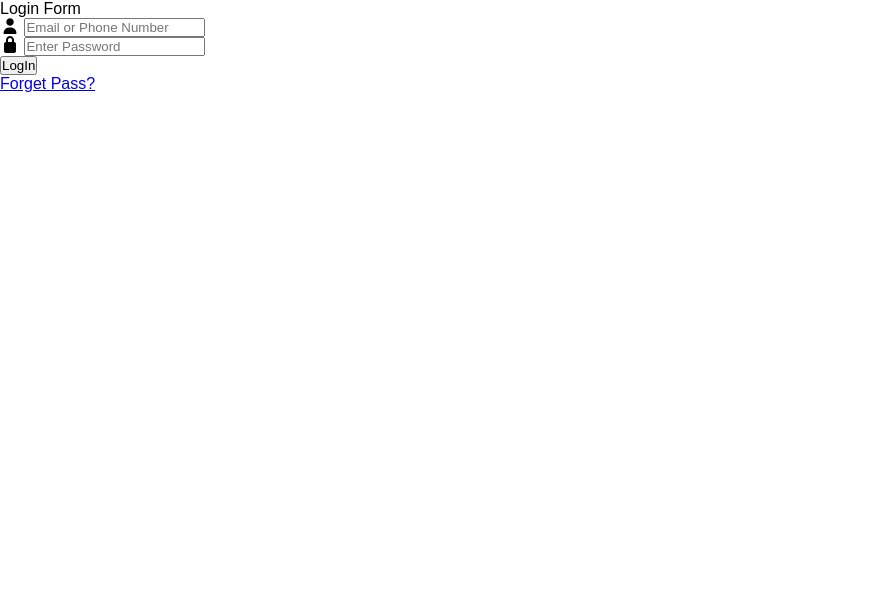
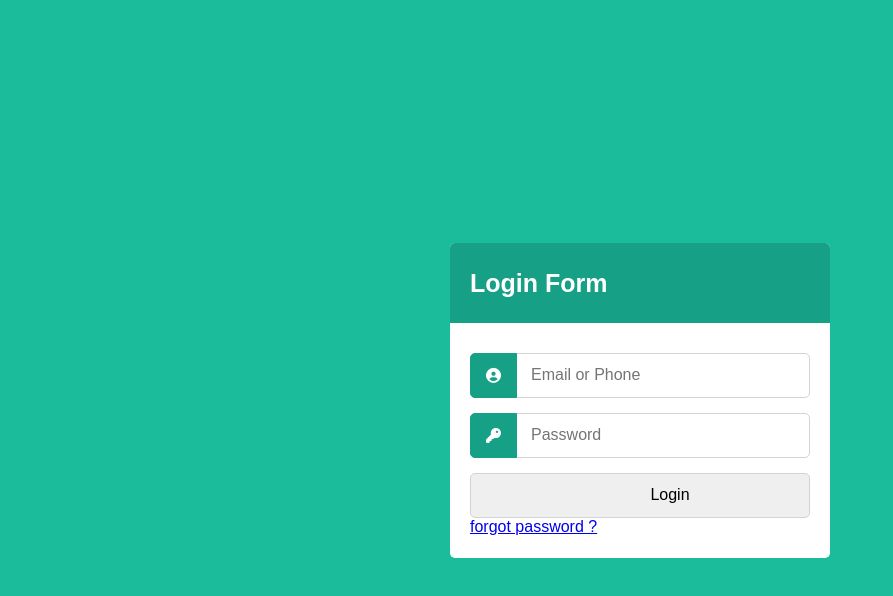
Before and after one commit to Aditya-raj77x/HTML-CSS-JS-Projects, a plain HTML site: page Responsive_LogIn_Form/index.html in a window 1280 px wide. Shown: the whole page, without its empty margins (0-893 px from the left). Drawn offline with Linux system fonts and the light colour scheme.

Commit message:
done some part few things left only

```diff
--- a/Responsive_LogIn_Form/index.html
+++ b/Responsive_LogIn_Form/index.html
@@ -1,31 +1,41 @@
 <!DOCTYPE html>
 <html lang="en">
+
 <head>
     <meta name="viewport" content="width=device-width, initial-scale=1">
     <title>Log In Form By Aditya</title>
     <link rel="stylesheet" href="style.css">
+    <link rel="stylesheet" href="https://cdnjs.cloudflare.com/ajax/libs/font-awesome/7.0.1/css/all.min.css"
+        integrity="sha512-2SwdPD6INVrV/lHTZbO2nodKhrnDdJK9/kg2XD1r9uGqPo1cUbujc+IYdlYdEErWNu69gVcYgdxlmVmzTWnetw=="
+        crossorigin="anonymous" referrerpolicy="no-referrer" />
+</head>
 
-<script src="https://kit.fontawesome.com/a076d05399.js" crossorigin="anonymous"></script>
-    <link rel="stylesheet" href="https://cdnjs.cloudflare.com/ajax/libs/font-awesome/7.0.1/css/all.min.css" integrity="sha512-2SwdPD6INVrV/lHTZbO2nodKhrnDdJK9/kg2XD1r9uGqPo1cUbujc+IYdlYdEErWNu69gVcYgdxlmVmzTWnetw==" crossorigin="anonymous" referrerpolicy="no-referrer" />
-</head>
 <body>
     <div class="wrapper">
-        <div class="title"><span>Login Form</span></div>
+        <div class="title">
+            <span>Login Form</span>
         </div>
-    <form>
+        <form action="#">
             <div class="row">
-            <i class="fa-solid fa-user"></i>
-            <input type="text" placeholder="Email or Phone Number">
+                <i class="fa-solid fa-circle-user"></i>
+                <input type="text" placeholder="Email or Phone" required>
             </div>
             <div class="row">
-            <i class="fas fas fa-lock"></i>
-            <input type="password" placeholder="Enter Password">
+                <i class="fa-solid fa-key"></i>
+                <input type="password" placeholder="Password" required>
             </div>
             <div class="row">
-            <input type="submit" value="LogIn">
-            <div class="pass"><a href="#">Forget Pass?</a></div>
+                <input type="submit" value="Login">
+                <div class="pass">
+                    <a href="#">forgot password ?</a>
+                </div>
             </div>
         </form>
 
+
+
+    </div>
+
 </body>
+
 </html>
--- a/Responsive_LogIn_Form/style.css
+++ b/Responsive_LogIn_Form/style.css
@@ -1,6 +1,66 @@
-*{
+* {
     margin: 0;
     padding: 0;
     box-sizing: border-box;
-    font-family: 'Poppins',sans-serif;
+    font-family: 'Poppins', sans-serif;
 }
+
+html,
+body {
+    display: grid;
+    height: 100%;
+    place-items: center;
+    background-color: #1abc9c;
+}
+
+.wrapper {
+    width: 380px;
+    border-radius: 5px;
+    background: #fff;
+}
+
+.wrapper .title {
+    line-height: 80px;
+    background-color: #16a085;
+    padding-left: 20px;
+    border-radius: 5px 5px 0 0;
+    font-size: 25px;
+    font-weight: 600;
+    color: #fff;
+}
+
+.wrapper form {
+    padding: 30px 20px 25px 20px;
+}
+
+.wrapper form .row {
+    height: 45px;
+    /* background-color: red; */
+    margin-bottom: 15px;
+    position: relative;
+
+}
+
+.wrapper form .row input {
+    height: 100%;
+    width: 100%;
+    padding-left: 60px;
+    outline: none;
+    border-radius: 5px;
+    border: 1px solid lightgrey;
+    font-size: 16px;
+}
+
+.wrapper form .row i {
+    position: absolute;
+    width: 47px;
+    height: 100%;
+    background-color: #16a085;
+    border: 1px solid #16a085;
+    display: flex;
+    justify-content: center;
+    font-size: 15px;
+    color: #fff;
+    border-radius: 5px 0 0 5px;
+    align-items: center;
+}
```
Lines whose indentation alone changed are shown as unchanged.
